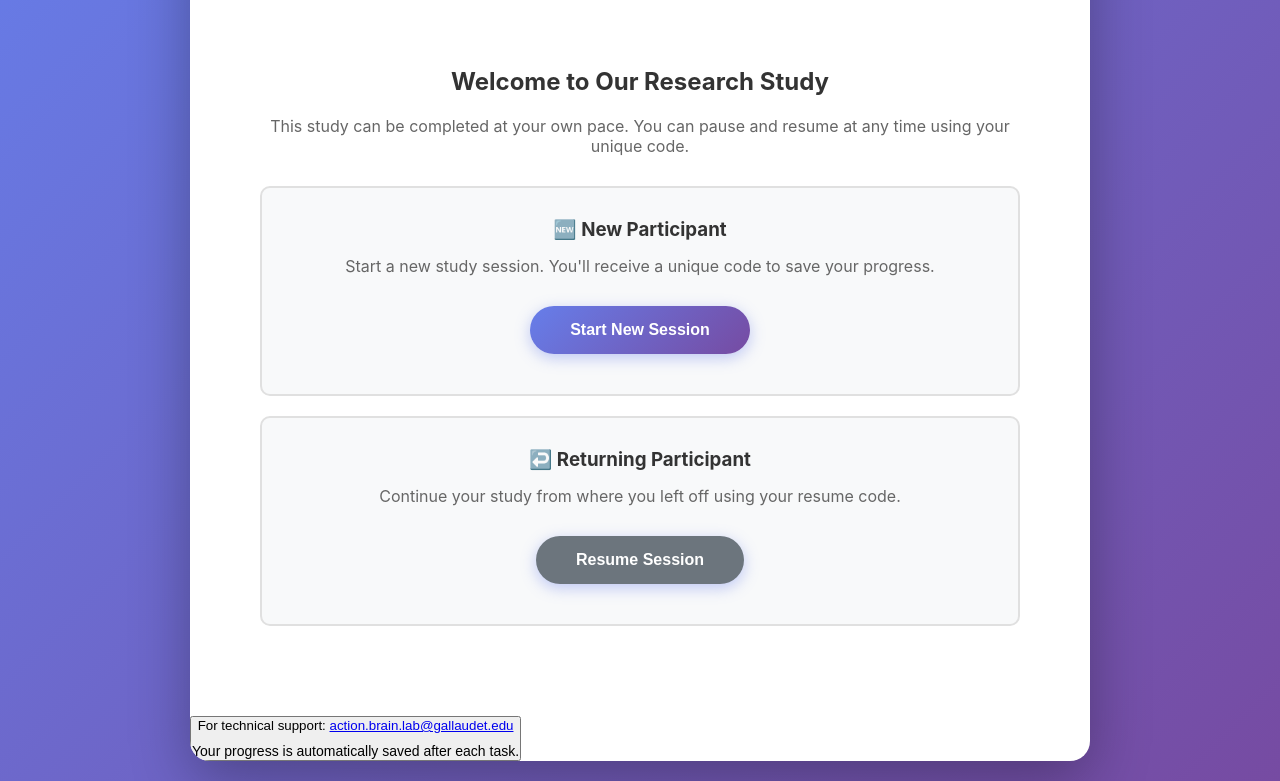
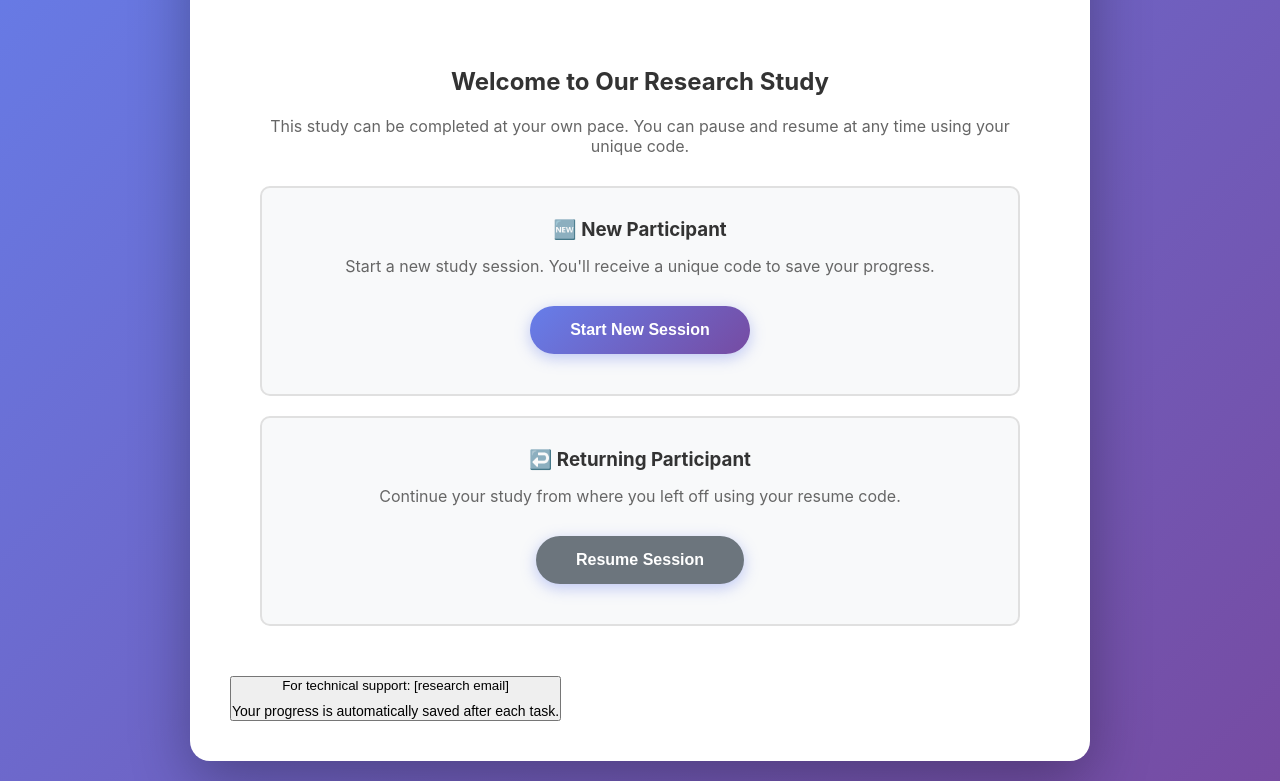
Before and after one commit to melodyfschwenk/dissertation-study, a plain HTML site: page index.html in a window 1280 px wide. Shown: the part 173-954 px from the top of the page. Drawn offline with Linux system fonts and the light colour scheme.

Commit message:
Update index.html

```diff
--- a/index.html
+++ b/index.html
@@ -758,7 +758,6 @@
                     Please save your CSV file and email it to the researcher later.
                 </p>
             </div>
-            </div>
 
             <!-- Image Description Recording -->
             <div class="recording-section" id="recording-section">
@@ -823,7 +822,7 @@
         </div>
 
         <div class="footer">
-            <p>For technical support: <a href="mailto:action.brain.lab@gallaudet.edu">action.brain.lab@gallaudet.edu</a></p>
+            <p>For technical support: [research email]</p>
             <p style="margin-top: 10px; font-size: 14px;">Your progress is automatically saved after each task.</p>
         </div>
     </div>
```
